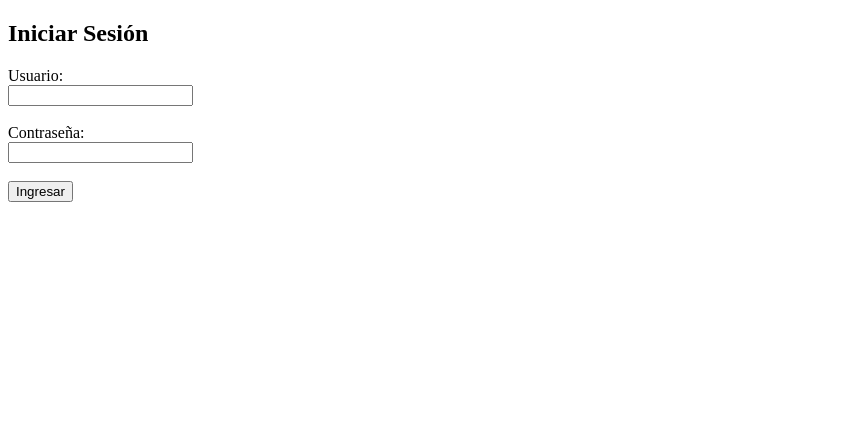
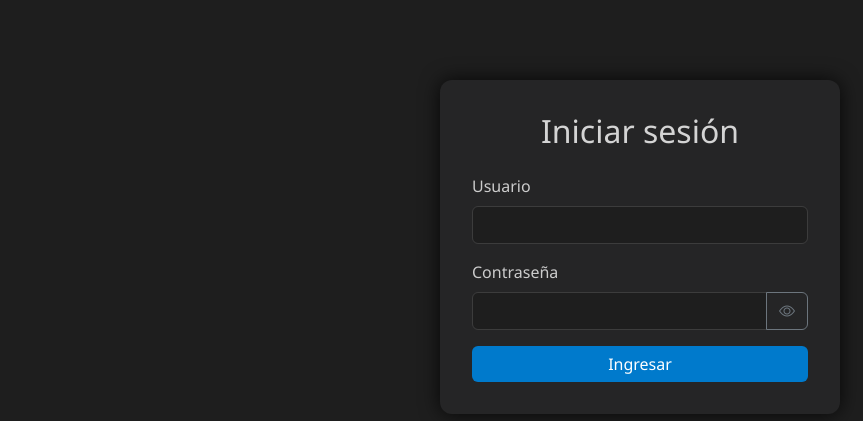
Before and after one commit to Linepixer/LinepixerWebsite, a Django app: page /login/ in a window 1280 px wide. Shown: the top 421 px of the page, without its empty margins (0-863 px from the left). Run offline with Django 5.2, Linux system fonts and the light colour scheme.

Commit message:
Estilizar menú de login con vista básica genérica

```diff
--- a/accounts/templates/accounts/login.html
+++ b/accounts/templates/accounts/login.html
@@ -2,22 +2,92 @@
 <html lang="es">
 <head>
     <meta charset="UTF-8">
-    <title>Login</title>
+    <title>Iniciar Sesión</title>
+    <link href="https://cdn.jsdelivr.net/npm/bootstrap@5.3.3/dist/css/bootstrap.min.css" rel="stylesheet">
+    <link href="https://cdn.jsdelivr.net/npm/bootstrap-icons@1.10.5/font/bootstrap-icons.css" rel="stylesheet">
+
+    <style>
+        body {
+            background-color: #1e1e1e; /* fondo tipo VS Code */
+            color: #d4d4d4;
+            font-family: 'Segoe UI', Tahoma, Geneva, Verdana, sans-serif;
+        }
+        .login-container {
+            max-width: 400px;
+            margin: 80px auto;
+            padding: 2rem;
+            background-color: #252526; /* panel oscuro como VS Code */
+            border-radius: 12px;
+            box-shadow: 0 0 20px rgba(0,0,0,0.8);
+        }
+        .form-label {
+            color: #cccccc;
+        }
+        .form-control {
+            background-color: #1e1e1e;
+            color: #d4d4d4;
+            border: 1px solid #3c3c3c;
+        }
+        .form-control:focus {
+            background-color: #1e1e1e;
+            color: #ffffff;
+            border-color: #007acc; /* color azul VS Code */
+            box-shadow: none;
+        }
+        .btn-primary {
+            background-color: #007acc;
+            border: none;
+        }
+        .btn-primary:hover {
+            background-color: #008ae6;
+        }
+        .alert {
+            background-color: #3c3c3c;
+            color: #ff6a6a;
+            border: none;
+        }
+    </style>
 </head>
 <body>
-    <h2>Iniciar Sesión</h2>
+    <div class="login-container">
+        <h2 class="text-center mb-4">Iniciar sesión</h2>
+
         {% if messages %}
             {% for message in messages %}
-            <p style="color:red;">{{ message }}</p>
+                <div class="alert alert-{{ message.tags }}">{{ message }}</div>
             {% endfor %}
         {% endif %}
+
         <form method="post">
             {% csrf_token %}
-        <label>Usuario:</label><br>
-        <input type="text" name="username" required><br><br>
-        <label>Contraseña:</label><br>
-        <input type="password" name="password" required><br><br>
-        <button type="submit">Ingresar</button>
+            <div class="mb-3">
+                <label for="username" class="form-label">Usuario</label>
+                <input type="text" class="form-control" id="username" name="username" required>
+            </div>
+            <div class="mb-3">
+                <label for="password" class="form-label">Contraseña</label>
+                <div class="input-group">
+                    <input type="password" class="form-control" id="password" name="password" required>
+                    <button class="btn btn-outline-secondary" type="button" id="togglePassword">
+                        <i class="bi bi-eye" id="toggleIcon"></i>
+                    </button>
+                </div>
+            </div>
+            <div class="d-grid">
+                <button type="submit" class="btn btn-primary">Ingresar</button>
+            </div>
         </form>
+    </div>
+    <script>
+        const toggleBtn = document.getElementById('togglePassword');
+        const passwordInput = document.getElementById('password');
+        const toggleIcon = document.getElementById('toggleIcon');
+
+        toggleBtn.addEventListener('click', () => {
+            const isHidden = passwordInput.type === 'password';
+            passwordInput.type = isHidden ? 'text' : 'password';
+            toggleIcon.className = isHidden ? 'bi bi-eye-slash' : 'bi bi-eye';
+        });
+    </script>
 </body>
 </html>
```
Lines whose indentation alone changed are shown as unchanged.
